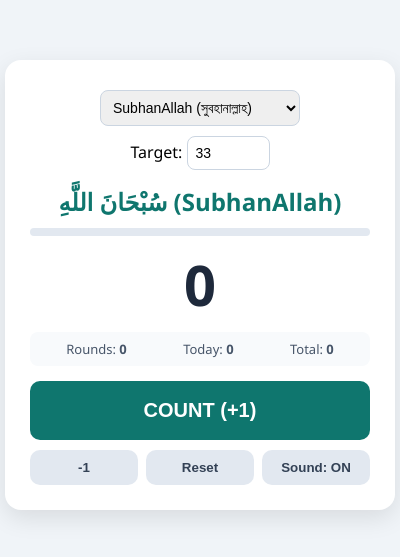
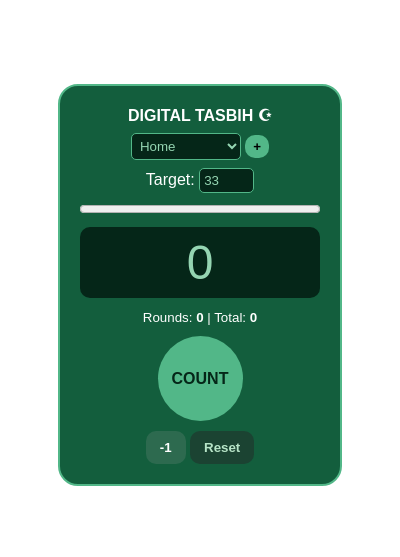
Before and after one commit to TasnimEtu/digital-tasbih-counter, an Electron app: page index.html in a window 400 px wide. Shown: the part 137-694 px from the top of the page. Drawn offline with Linux system fonts and the light colour scheme.

Commit message:
Final updated tasbih code

```diff
--- a/index.html
+++ b/index.html
@@ -1,227 +1,126 @@
 <!DOCTYPE html>
-<html lang="en">
+<html>
 <head>
-  <meta charset="UTF-8">
-  <meta name="viewport" content="width=device-width, initial-scale=1.0">
   <title>Digital Tasbih</title>
   <style>
-    body {
-      font-family: 'Segoe UI', sans-serif;
-      background: #f0f4f8;
-      display: flex;
-      justify-content: center;
-      align-items: center;
-      height: 100vh;
-      margin: 0;
-    }
-    .card {
-      background: #ffffff;
-      padding: 25px;
-      border-radius: 16px;
-      box-shadow: 0 8px 24px rgba(0,0,0,0.1);
-      width: 340px;
-      text-align: center;
-    }
-    select, input {
-      padding: 8px;
-      border-radius: 8px;
-      border: 1px solid #cbd5e1;
-      font-size: 14px;
-      margin: 5px 0;
-    }
-    .zikr-display {
-      font-size: 24px;
-      font-weight: bold;
-      color: #0f766e;
-      margin: 10px 0 5px;
-    }
-    /* Visual Progress Bar (Feature 3) */
-    .progress-bg {
-      width: 100%;
-      height: 8px;
-      background: #e2e8f0;
-      border-radius: 10px;
-      overflow: hidden;
-      margin: 10px 0;
-    }
-    .progress-fill {
-      height: 100%;
-      width: 0%;
-      background: #10b981;
-      transition: width 0.2s;
-    }
-    .count-box {
-      font-size: 56px;
-      font-weight: bold;
-      color: #1e293b;
-      margin: 10px 0;
-    }
-    .stats {
-      display: flex;
-      justify-content: space-around;
-      background: #f8fafc;
-      padding: 8px;
-      border-radius: 8px;
-      font-size: 13px;
-      color: #475569;
-      margin-bottom: 15px;
-    }
-    button {
-      border: none;
-      border-radius: 10px;
-      cursor: pointer;
-      font-weight: bold;
-      transition: 0.1s;
-    }
-    button:active { transform: scale(0.96); }
-    .btn-count {
-      width: 100%;
-      padding: 18px;
-      font-size: 20px;
-      background: #0f766e;
-      color: white;
-      margin-bottom: 10px;
-    }
-    .controls {
-      display: flex;
-      gap: 8px;
-    }
-    .controls button {
-      flex: 1;
-      padding: 10px;
-      background: #e2e8f0;
-      color: #334155;
-    }
+    body { margin: 0; height: 100vh; display: grid; place-items: center; background: #fff; color: #fff; font-family: sans-serif; text-align: center; }
+    #salam { position: fixed; inset: 0; background: #052618; display: grid; place-content: center; gap: 15px; }
+    .box { background: #135e3d; border: 2px solid #52b788; padding: 20px; border-radius: 20px; width: 240px; }
+    select, input { background: #052618; color: #95d5b2; border: 1px solid #52b788; border-radius: 5px; padding: 4px; margin-top: 8px; }
+    progress { width: 100%; margin-top: 8px; }
+    #countBox { font-size: 48px; background: #052618; color: #95d5b2; padding: 8px; border-radius: 10px; margin: 10px 0; }
+    button { border: none; border-radius: 10px; padding: 9px 14px; font-weight: bold; cursor: pointer; }
+    .bigBtn { width: 85px; height: 85px; border-radius: 50%; background: #52b788; color: #052618; font-size: 16px; margin: 10px 0; }
   </style>
 </head>
 <body>
 
-<div class="card">
-  <!-- Feature 2: Zikr Presets -->
-  <select id="zikrSelect" onchange="changeZikr()">
-    <option value="سُبْحَانَ اللَّهِ (SubhanAllah)">SubhanAllah (সুবহানাল্লাহ)</option>
-    <option value="الْحَمْدُ لِلَّهِ (Alhamdulillah)">Alhamdulillah (আলহামদুলিল্লাহ)</option>
-    <option value="اللَّهُ أَكْبَرُ (Allahu Akbar)">Allahu Akbar (আল্লাহু আকবার)</option>
-    <option value="أَسْتَغْفِرُ اللَّهَ (Astaghfirullah)">Astaghfirullah (আস্তাগফিরুল্লাহ)</option>
-  </select>
-
-  <div>
-    Target: <input type="number" id="targetInput" value="33" min="1" style="width: 65px;" onchange="updateUI()">
+  <!-- welcome screen -->
+  <div id="salam">
+    <h1>السَّلَامُ عَلَيْكُمْ</h1>
+    <button style="background: #52b788;" onclick="salam.style.display='none'">Start</button>
   </div>
 
-  <div class="zikr-display" id="zikrText">سُبْحَانَ اللَّهِ (SubhanAllah)</div>
+  <!-- main tasbih box -->
+  <div class="box">
+    <b>DIGITAL TASBIH ☪</b><br>
 
-  <!-- Feature 3: Visual Progress -->
-  <div class="progress-bg"><div class="progress-fill" id="progressBar"></div></div>
+    <!-- dowa list and add folder button -->
+    <select id="dowaList" onchange="showData()"></select>
+    <button style="background: #52b788; padding: 4px 8px;" onclick="makeFolder()">+</button><br>
 
-  <!-- Feature 1: Main Count -->
-  <div class="count-box" id="countDisplay">0</div>
+    <!-- target and progress bar -->
+    Target: <input id="targetBox" type="number" value="33" style="width: 45px;" onchange="showData()">
+    <progress id="bar" value="0" max="33"></progress>
 
-  <!-- Feature 1 & 5: Rounds, Today & Total Stats -->
-  <div class="stats">
-    <span>Rounds: <b id="roundDisplay">0</b></span>
-    <span>Today: <b id="todayDisplay">0</b></span>
-    <span>Total: <b id="totalDisplay">0</b></span>
-  </div>
+    <!-- numbers -->
+    <div id="countBox">0</div>
+    <small>Rounds: <b id="roundBox">0</b> | Total: <b id="totalBox">0</b></small><br>
 
-  <button class="btn-count" onclick="increment()">COUNT (+1)</button>
-
-  <div class="controls">
-    <button onclick="decrement()">-1</button>
-    <button onclick="resetCurrent()">Reset</button>
-    <button id="soundBtn" onclick="toggleSound()">Sound: ON</button>
-  </div>
+    <!-- buttons -->
+    <button class="bigBtn" onclick="plusOne()">COUNT</button><br>
+    <button style="background: #2d6a4f; color: #fff;" onclick="minusOne()">-1</button>
+    <button style="background: #1b4332; color: #b7e4c7;" onclick="resetNow()">Reset</button>
   </div>
 
   <script>
-  // Feature 1 & 5: Load saved data from localStorage (Auto-Save)
-  const todayDate = new Date().toLocaleDateString();
-  let data = JSON.parse(localStorage.getItem('tasbihData')) || {
-    count: 0, rounds: 0, total: 0, today: 0, date: todayDate, sound: true
+    // hide welcome screen after 2 seconds
+    setTimeout(function() { salam.style.display = "none"; }, 2000);
+
+    // load saved data or start new
+    var db = JSON.parse(localStorage.getItem("myTasbih"));
+    if (db == null) {
+      db = {
+        "Home": { count: 0, rounds: 0, total: 0 },
+        "SubhanAllah": { count: 0, rounds: 0, total: 0 },
+        "Alhamdulillah": { count: 0, rounds: 0, total: 0 }
       };
-
-  // Reset today's count if it's a new day
-  if (data.date !== todayDate) {
-    data.today = 0;
-    data.date = todayDate;
     }
 
-  // Feature 3: Built-in Sound Generator (No external mp3 needed)
-  const audioCtx = new (window.AudioContext || window.webkitAudioContext)();
-  function playBeep(freq, duration) {
-    if (!data.sound) return;
-    const osc = audioCtx.createOscillator();
-    const gain = audioCtx.createGain();
-    osc.frequency.value = freq;
-    osc.connect(gain);
-    gain.connect(audioCtx.destination);
-    osc.start();
-    gain.gain.exponentialRampToValueAtTime(0.0001, audioCtx.currentTime + duration);
-    osc.stop(audioCtx.currentTime + duration);
+    // add dowa names to dropdown
+    for (var name in db) {
+      dowaList.add(new Option(name, name));
     }
 
-  // Main Increment Logic
-  function increment() {
-    const target = parseInt(document.getElementById('targetInput').value) || 33;
-    data.count++;
-    data.today++;
-    data.total++;
-
-    if (data.count >= target) {
-      data.rounds++;
-      data.count = 0; // Reset for next round
-      playBeep(880, 0.3); // High bell sound on target complete
-    } else {
-      playBeep(400, 0.06); // Soft click sound
-    }
-    saveAndUpdate();
-  }
-
-  // Undo / Minus 1 (-1)
-  function decrement() {
-    if (data.count > 0) {
-      data.count--;
-      data.today = Math.max(0, data.today - 1);
-      data.total = Math.max(0, data.total - 1);
-      saveAndUpdate();
+    // make new dowa folder
+    function makeFolder() {
+      var newName = prompt("Enter new Dowa name:");
+      if (newName) {
+        db[newName] = { count: 0, rounds: 0, total: 0 };
+        dowaList.add(new Option(newName, newName));
+        dowaList.value = newName;
+        saveData();
       }
     }
 
-  function resetCurrent() {
-    data.count = 0;
-    data.rounds = 0;
-    saveAndUpdate();
+    // add 1
+    function plusOne() {
+      var d = db[dowaList.value];
+      d.count = d.count + 1;
+      d.total = d.total + 1;
+
+      if (d.count >= targetBox.value) {
+        d.rounds = d.rounds + 1;
+        d.count = 0;
+        alert("Target Completed!");
+      }
+      saveData();
     }
 
-  function changeZikr() {
-    document.getElementById('zikrText').innerText = document.getElementById('zikrSelect').value;
-    resetCurrent();
+    // minus 1
+    function minusOne() {
+      var d = db[dowaList.value];
+      if (d.count > 0) {
+        d.count = d.count - 1;
+        d.total = d.total - 1;
+        saveData();
+      }
     }
 
-  function toggleSound() {
-    data.sound = !data.sound;
-    saveAndUpdate();
+    // reset count and rounds
+    function resetNow() {
+      var d = db[dowaList.value];
+      d.count = 0;
+      d.rounds = 0;
+      saveData();
     }
 
-  function saveAndUpdate() {
-    localStorage.setItem('tasbihData', JSON.stringify(data));
-    updateUI();
+    // save and show numbers
+    function saveData() {
+      localStorage.setItem("myTasbih", JSON.stringify(db));
+      showData();
     }
 
-  function updateUI() {
-    const target = parseInt(document.getElementById('targetInput').value) || 33;
-    document.getElementById('countDisplay').innerText = data.count;
-    document.getElementById('roundDisplay').innerText = data.rounds;
-    document.getElementById('todayDisplay').innerText = data.today;
-    document.getElementById('totalDisplay').innerText = data.total;
-    document.getElementById('soundBtn').innerText = data.sound ? "Sound: ON" : "Sound: OFF";
-
-    // Update progress bar width
-    const percent = Math.min(100, (data.count / target) * 100);
-    document.getElementById('progressBar').style.width = percent + "%";
+    function showData() {
+      var d = db[dowaList.value];
+      countBox.innerText = d.count;
+      roundBox.innerText = d.rounds;
+      totalBox.innerText = d.total;
+      bar.max = targetBox.value;
+      bar.value = d.count;
     }
 
-  updateUI(); // Initialize UI on load
+    showData();
   </script>
 
 </body>
```
Lines whose indentation alone changed are shown as unchanged.
